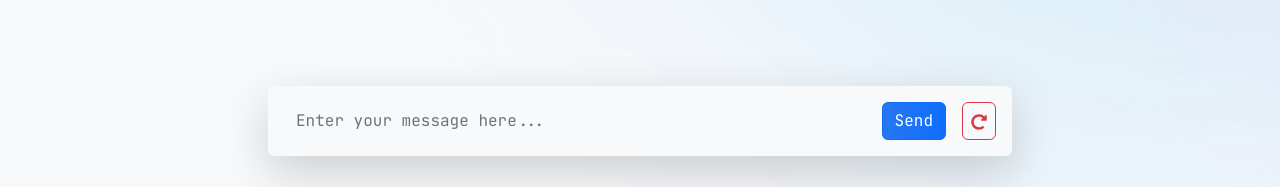
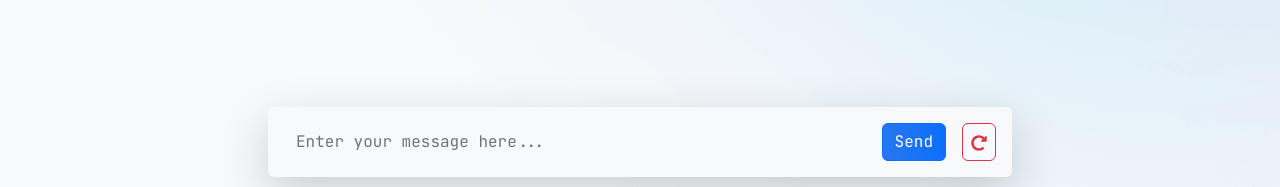
Before and after one commit to v-rowjee/Chatbot-Website, a React (Vite) app: page /chat in a window 1280 px wide. Shown: the part 610-797 px from the top of the page. Built offline with nearby package versions, Linux system fonts and the light colour scheme.

Commit message:
message bar padding

```diff
--- a/src/components/MessageBar.jsx
+++ b/src/components/MessageBar.jsx
@@ -33,7 +33,7 @@ export default function MessageBar(props) {
 
     return (
         <>
-            <Row className='sticky-bottom justify-content-center w-100 text-center m-0 py-3'>
+            <Row className='sticky-bottom justify-content-center w-100 text-center m-0 py-2'>
                 <Col xs='12' lg='8' className='bg-neutral-color rounded p-3 shadow-lg'>
                     <Form onSubmit={handleSubmitForm}>
                         <Stack direction="horizontal" gap={3}>
--- a/src/styles/App.css
+++ b/src/styles/App.css
@@ -41,7 +41,7 @@ html{
 }
 
 .chat{
-    max-height: calc(100vh - 81px - 87px);
+    max-height: calc(100vh - 81px - 58px);
     overflow-y: scroll;
 }
 
```
